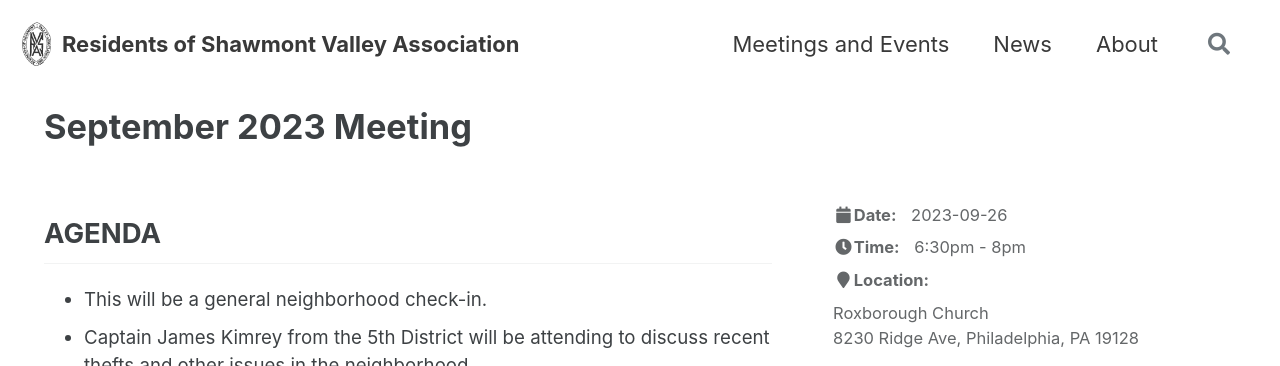
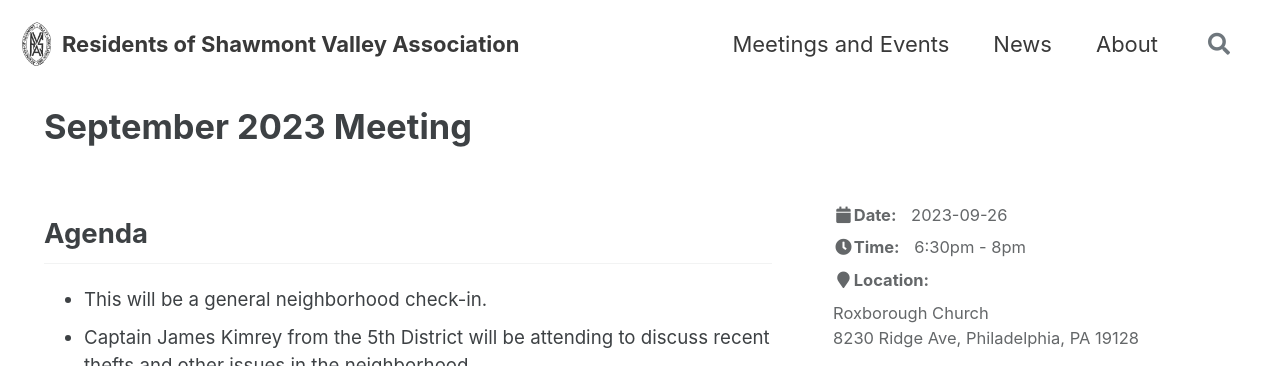
Before and after one commit to acouch/residents-of-shawmont-valley, a Jekyll site: the page built from _events/230926-meeting.md, in a window 1280 px wide, cut to the strip 0-366 px from the top of the page. Built offline with Jekyll 4.4.1, drawn with Linux system fonts in a browser that asks for light colours; cached includes are drawn as plain includes.

```diff
--- a/_events/230926-meeting.md
+++ b/_events/230926-meeting.md
@@ -7,7 +7,7 @@ time_start: 6:30pm
 time_stop: 8pm
 ---
 
-## AGENDA
+## Agenda
 * This will be a general neighborhood check-in.
 * Captain James Kimrey from the 5th District will be attending to discuss recent thefts and other issues in the neighborhood
 * There will be updates for the Shawmont Station Restoration, the Manayunk Canal Improvement Project, and the Wissahickon Transportation Center.
```
